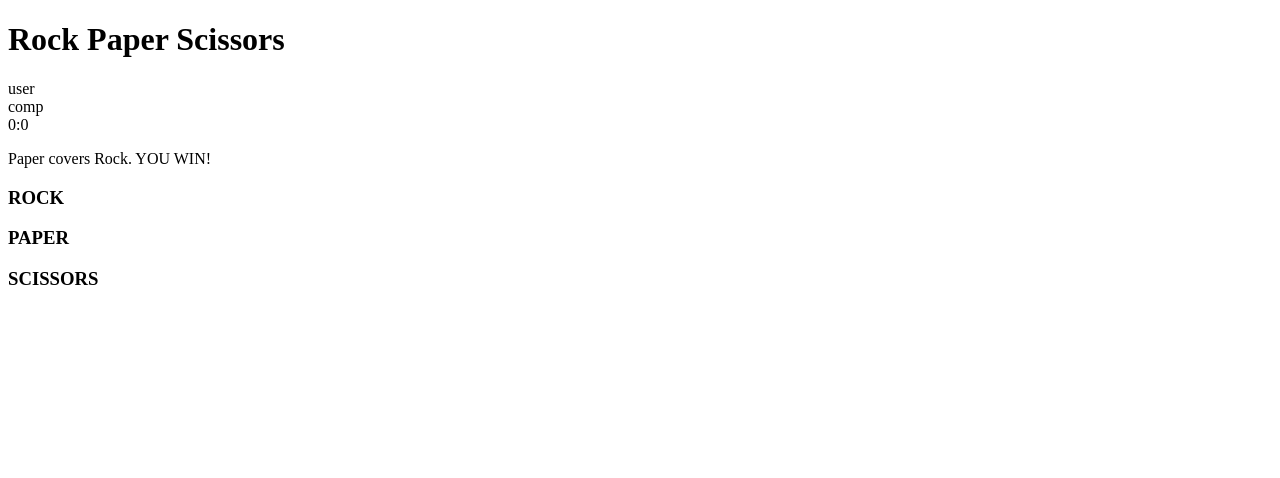
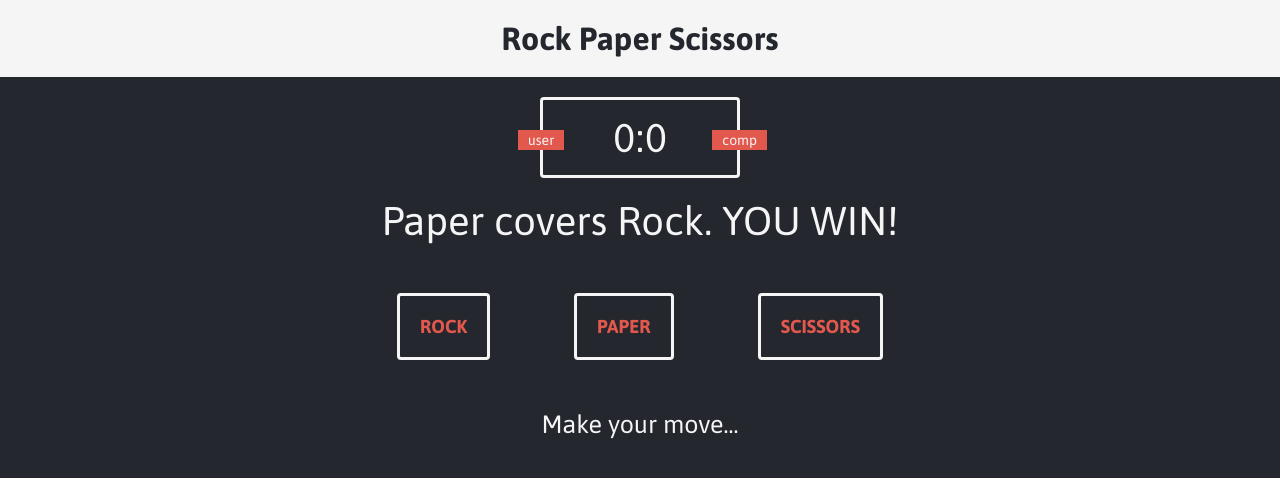
Before and after one commit to EricOlaf/Rock-Paper-Scissors, a plain HTML site: page index.html in a window 1280 px wide. Drawn offline with Linux system fonts and the light colour scheme.

Commit message:
css done

```diff
--- a/index.html
+++ b/index.html
@@ -3,6 +3,7 @@
   <head>
     <meta charset="utf-8" />
     <title>Rock Paper Scissors Game</title>
+    <Link rel="stylesheet" href="styles.css" />
   </head>
   <body>
     <header>
@@ -17,15 +18,16 @@
       <p>Paper covers Rock. YOU WIN!</p>
     </div>
     <div class="choices">
-      <div class="choice">
+      <div id="r" class="choice">
         <h3>ROCK</h3>
       </div>
-      <div class="choice">
+      <div id="p" class="choice">
         <h3>PAPER</h3>
       </div>
-      <div class="choice">
+      <div id="s" class="choice">
         <h3>SCISSORS</h3>
       </div>
     </div>
+    <p id="action-message">Make your move...</p>
   </body>
 </html>
--- a/styles.css
+++ b/styles.css
@@ -0,0 +1,92 @@
+@import url("https://fonts.googleapis.com/css?family=Asap:400,500,700");
+
+* {
+  margin: 0;
+  padding: 0;
+  box-sizing: border-box;
+  font-family: Asap, sans-serif;
+}
+
+body {
+  background-color: #24272e;
+}
+
+header {
+  background: whitesmoke;
+  padding: 20px;
+}
+
+header > h1 {
+  color: #24272e;
+  text-align: center;
+  font-family: Asap, sans-serif;
+}
+
+.score-board {
+  position: relative;
+  margin: 20px auto;
+  border: 3px solid whitesmoke;
+  border-radius: 4px;
+  text-align: center;
+  width: 200px;
+  color: whitesmoke;
+  font-size: 40px;
+  padding: 15px 20px;
+  font-family: Asap, sans-serif;
+}
+
+.badge {
+  background-color: #e2584d;
+  color: whitesmoke;
+  font-size: 14px;
+  padding: 2px 10px;
+  font-family: Asap, sans-serif;
+}
+
+#user-label {
+  position: absolute;
+  top: 30px;
+  left: -25px;
+}
+
+#computer-label {
+  position: absolute;
+  top: 30px;
+  right: -30px;
+}
+
+.result {
+  font-size: 40px;
+  color: whitesmoke;
+}
+
+.result > p {
+  text-align: center;
+  font-family: Asap, sans-serif;
+}
+
+.choices {
+  text-align: center;
+  margin: 50px 0;
+}
+
+.choice {
+  display: inline-block;
+  color: #e2584d;
+  margin: 0 40px;
+  padding: 20px;
+  border: whitesmoke 3px solid;
+  border-radius: 4px;
+  transition: all 0.3s ease;
+}
+
+.choice:hover {
+  background-color: black;
+  cursor: pointer;
+}
+
+#action-message {
+  color: whitesmoke;
+  text-align: center;
+  font-size: 25px;
+}
```
